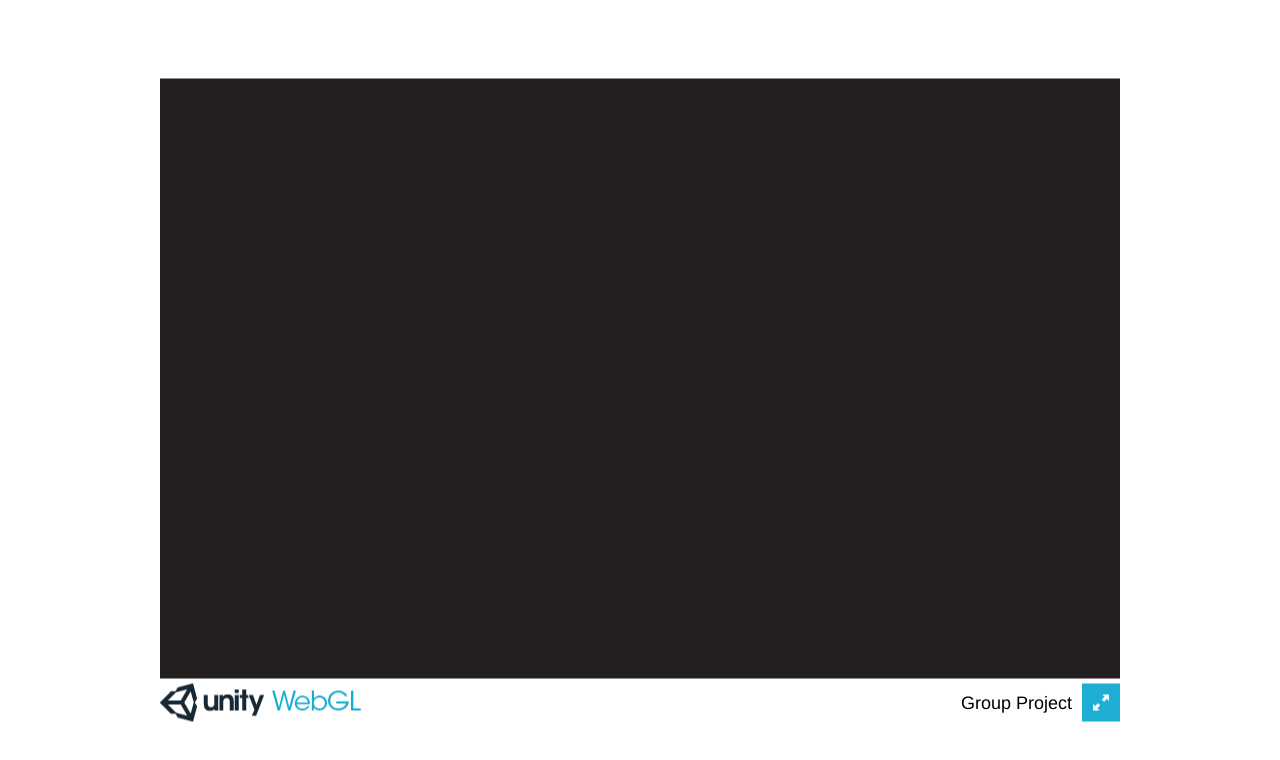
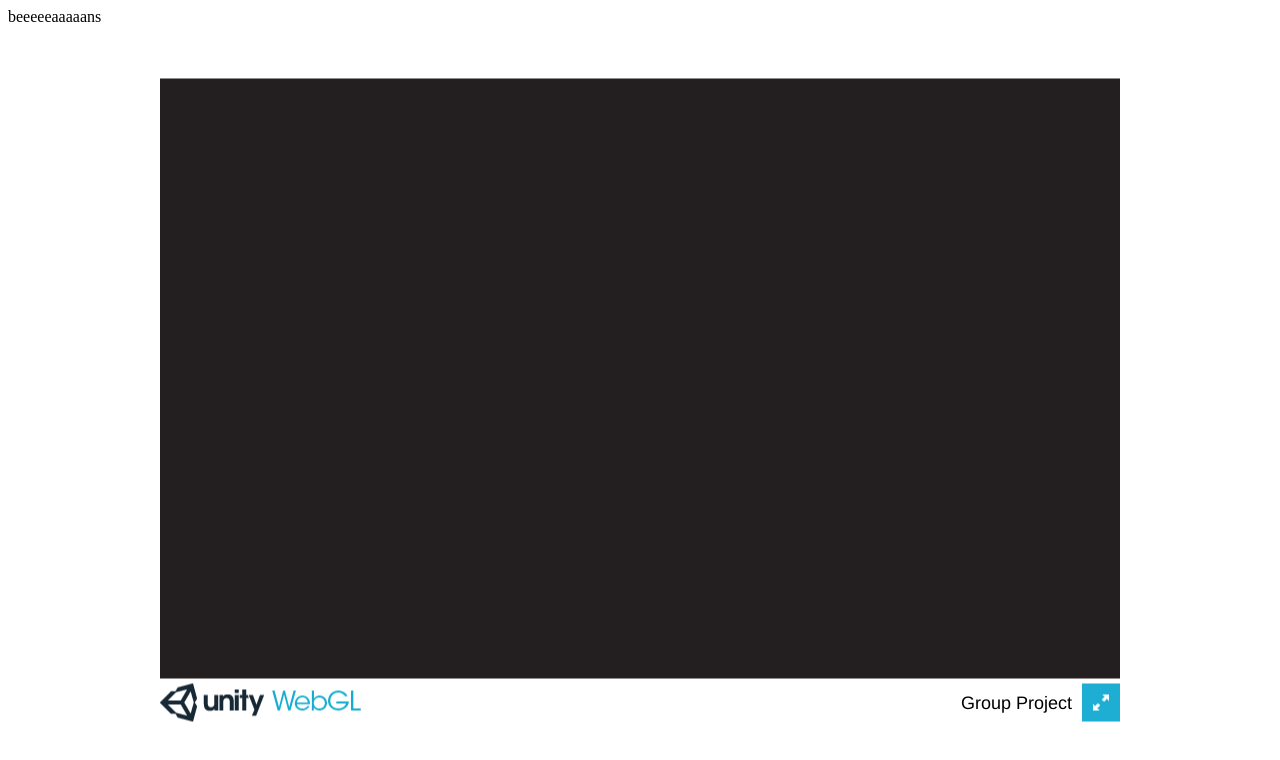
Before and after one commit to AJBerma/vigilantewolfMS.github.io, a plain HTML site: page index.html in a window 1280 px wide. Drawn offline with Linux system fonts and the light colour scheme; no server answers.

Commit message:
Update index.html

```diff
--- a/index.html
+++ b/index.html
@@ -13,6 +13,8 @@
     </script>
   </head>
   <body>
+    beeeeeaaaaans
+
     <div class="webgl-content">
       <div id="gameContainer" style="width: 960px; height: 600px"></div>
       <div class="footer">
```
